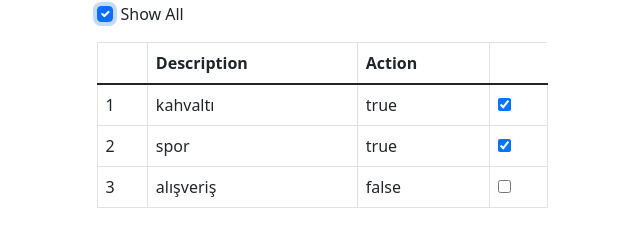
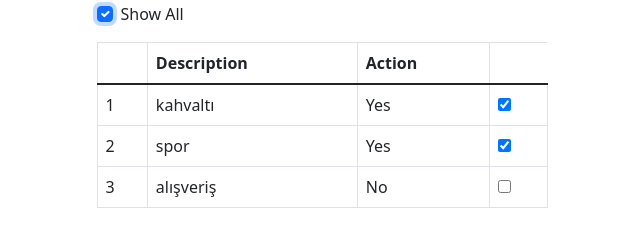
Before and after one commit to ozzkan-burak/angular12-todo-app, an Angular app in the folder todo-app/: page / in a window 1280 px wide. Both pictures are taken after a click on the checkbox "Show All". Shown: the part 126-372 px from the top of the page, without its empty margins (318-958 px from the left). Built offline with nearby package versions, Linux system fonts and the light colour scheme.

Commit message:
episode8

```diff
--- a/todo-app/src/app/todo/todo.component.html
+++ b/todo-app/src/app/todo/todo.component.html
@@ -14,7 +14,7 @@
         <label for="displayAll" class="form-check-label">Show All</label>
 
       </div>
-      <table class="table table-bordered">
+      <table class="table table-bordered" *ngIf="getItems().length > 0">
         <thead>
           <tr>
             <th></th>
@@ -26,11 +26,21 @@
           <tr *ngFor="let item of getItems(); let i = index">
             <td>{{i + 1}}</td>
             <td>{{item.description}}</td>
-            <td>{{item.status}}</td>
+            <td>
+              <!-- <div *ngIf="item.status">Yes</div>
+              <div *ngIf="!item.status">No</div> -->
+              <div [ngSwitch]="item.status">
+                <div *ngSwitchCase="true">Yes</div>
+                <div *ngSwitchCase="false">No</div>
+              </div>
+            </td>
             <td><input type="checkbox" [(ngModel)]="item.status" class="form-checkbox-input" /></td>
           </tr>
         </tbody>
       </table>
+      <div class="alert alert-warning" *ngIf="getItems().length == 0">
+        Listede gösterilecek öğe yok
+      </div>
     </div>
   </div>
 </div>
```
